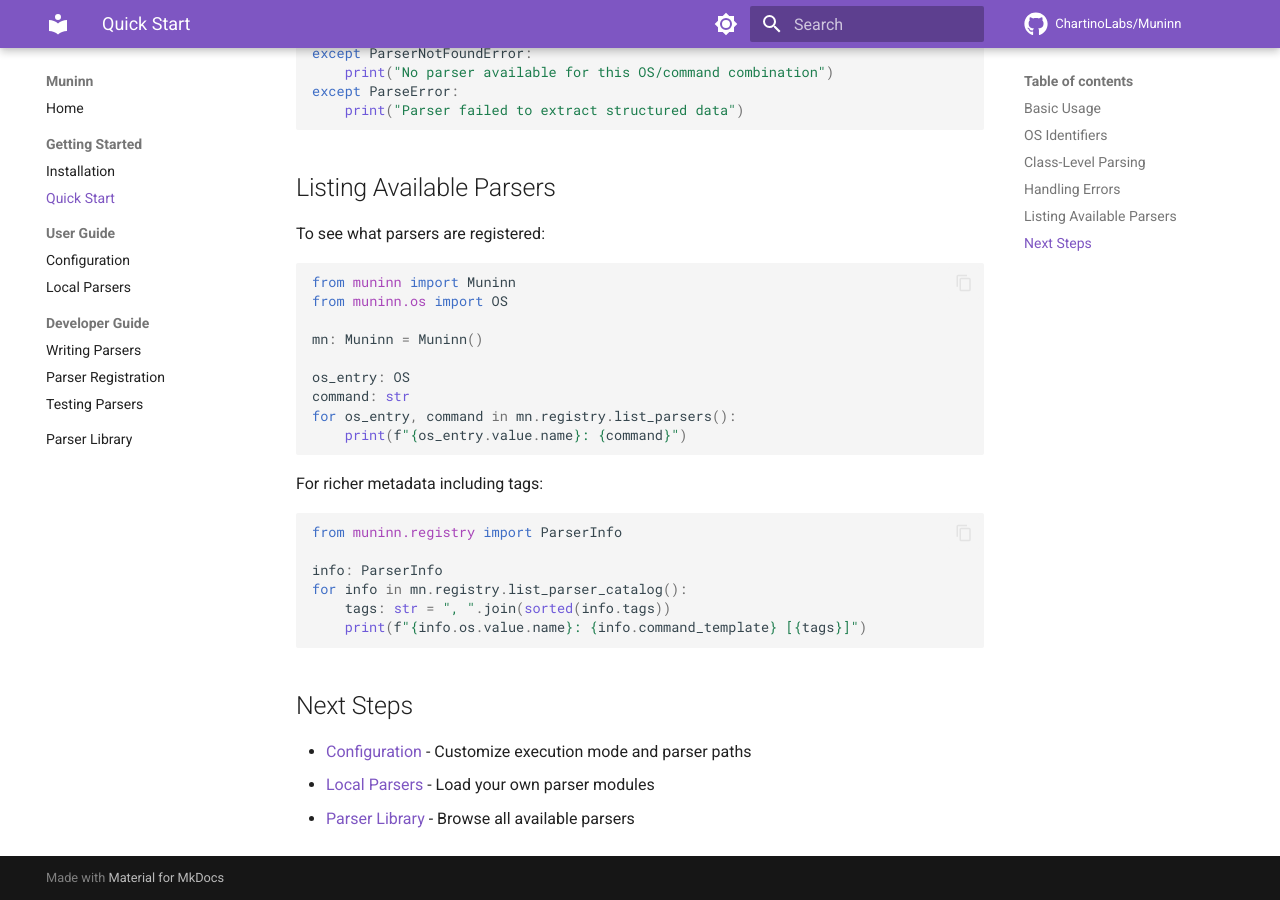
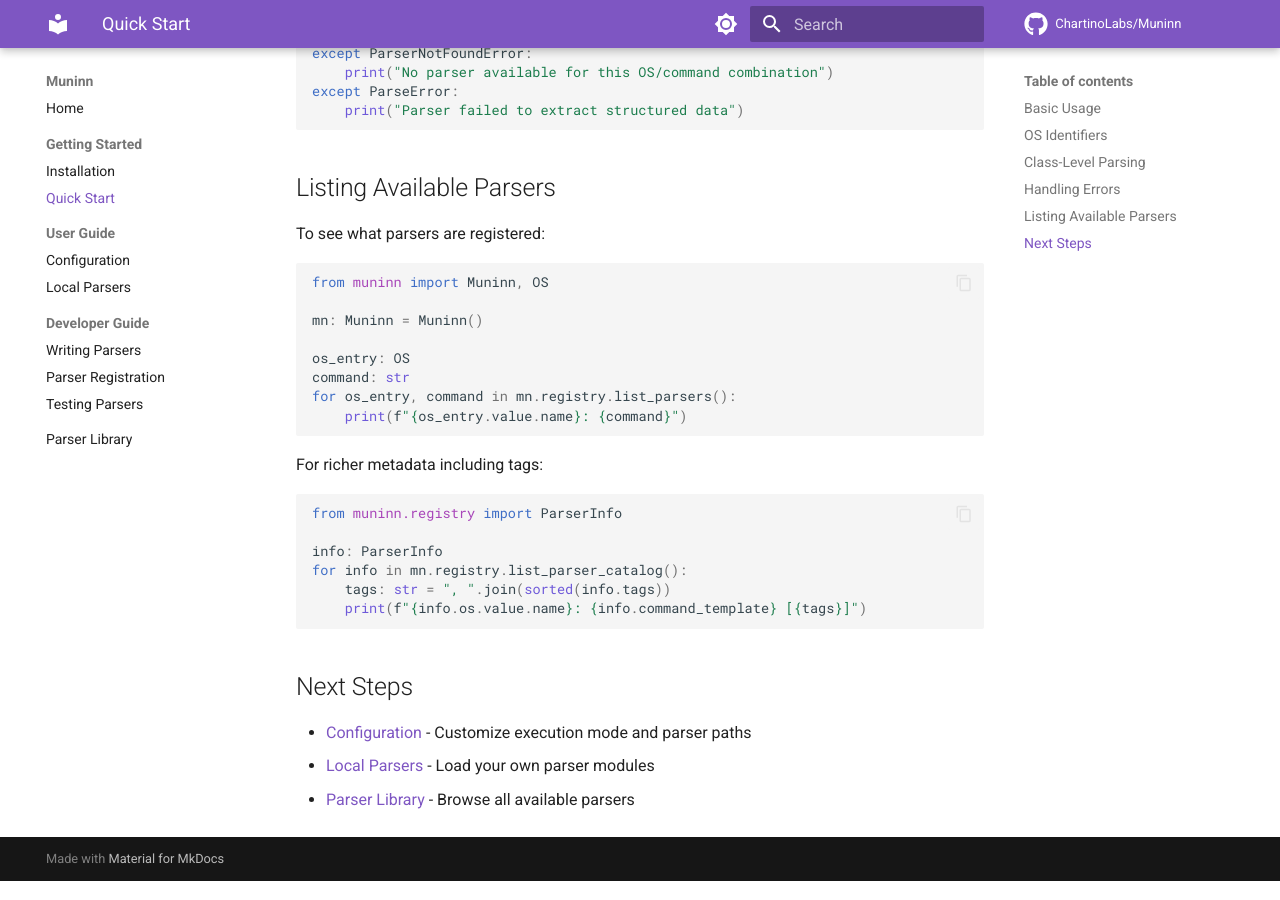
Before and after one commit to ChartinoLabs/Muninn, an MkDocs documentation site: the page built from docs/getting-started/quickstart.md, in a window 1280 px wide and 900 px high, scrolled down 1638 px. Built offline with MkDocs 1.6.1 and Material for MkDocs 9.7.7, drawn with Linux system fonts in a browser that asks for light colours; comment, search, counter and statistics services are not loaded.

Commit message:
docs: import OS from muninn top-level package
Co-Authored-By: Claude Opus 4.6 (1M context) <noreply@anthropic.com>

````diff
--- a/docs/getting-started/quickstart.md
+++ b/docs/getting-started/quickstart.md
@@ -84,8 +84,7 @@ except ParseError:
 To see what parsers are registered:
 
 ```python
-from muninn import Muninn
-from muninn.os import OS
+from muninn import Muninn, OS
 
 mn: Muninn = Muninn()
 
````
